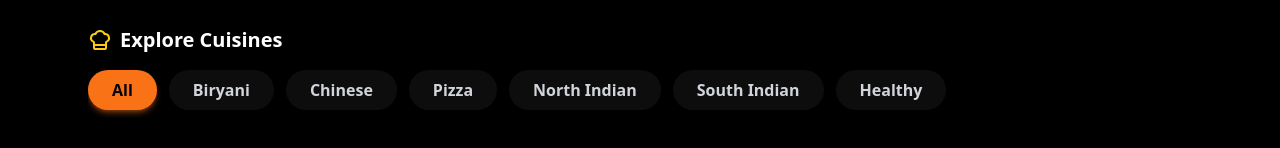
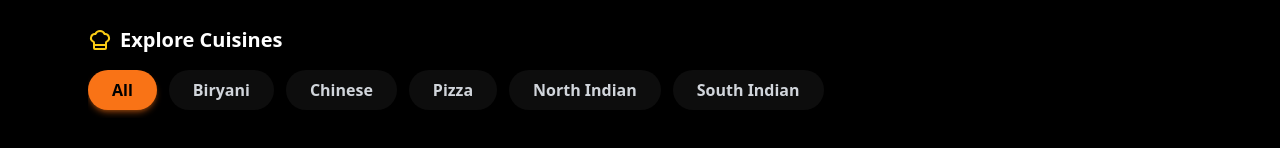
Before and after one commit to imranrkhan13/FoodExpress, a React (Vite) app in the folder frontend/: page / in a window 1280 px wide. Shown: the part 469-617 px from the top of the page. Built offline with nearby package versions, Linux system fonts and the light colour scheme; no server answers.

Commit message:
modifying cuisines

```diff
--- a/frontend/src/pages/HomePage.tsx
+++ b/frontend/src/pages/HomePage.tsx
@@ -61,7 +61,6 @@ const HomePage = () => {
     "Pizza",
     "North Indian",
     "South Indian",
-    "Healthy",
   ];
 
   const filteredRestaurants = restaurants;
```
